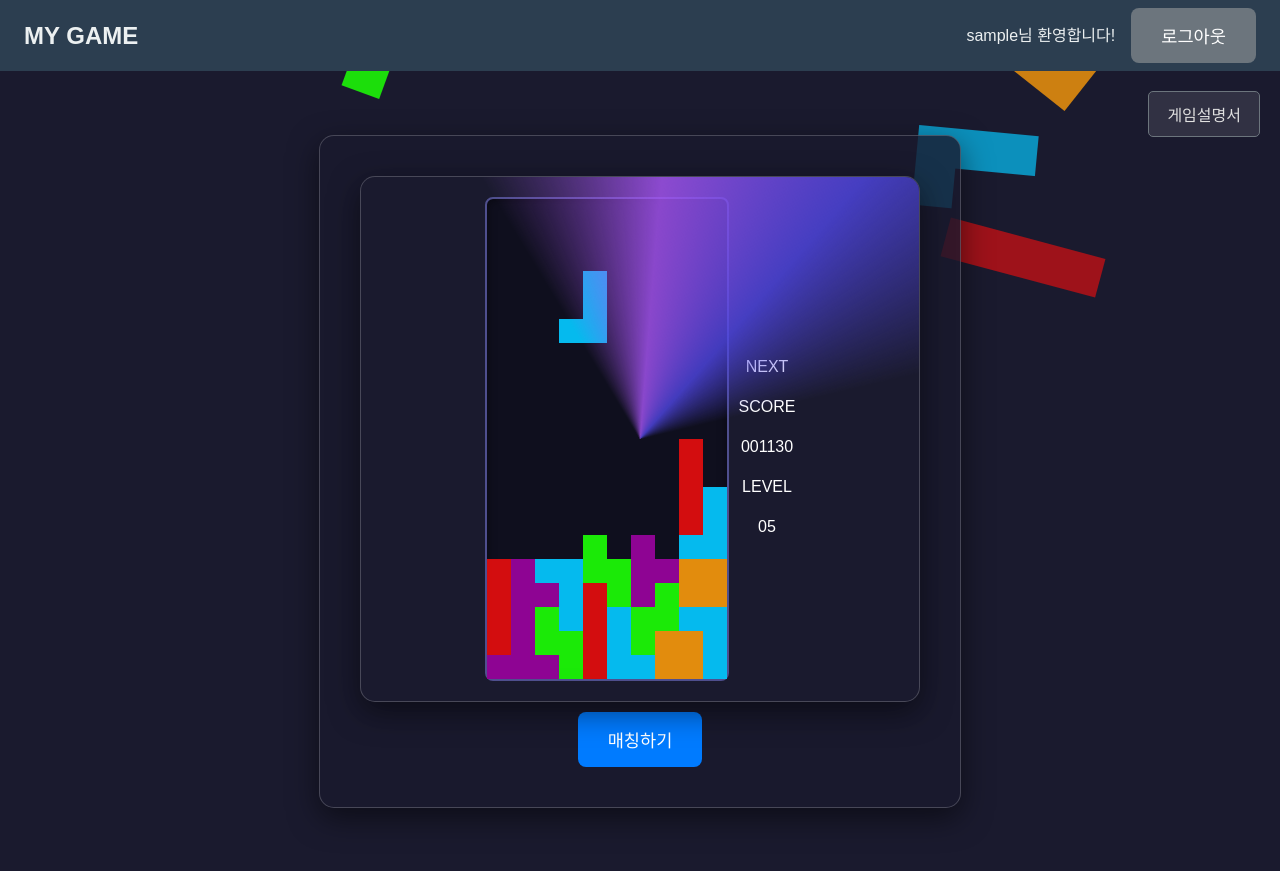
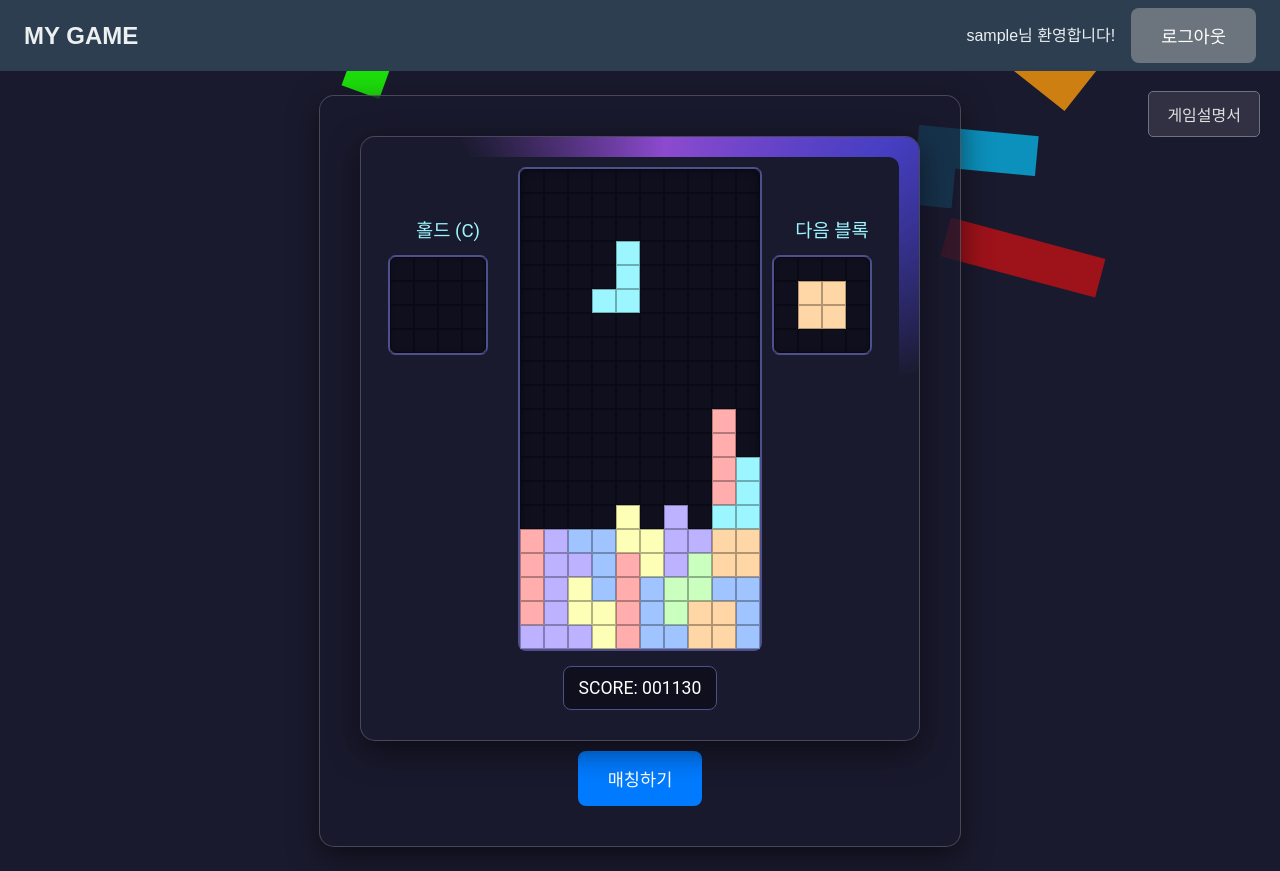
Before and after one commit to hm98112/cheat-key, a React (Vite) app in the folder src/front-end/: page /lobby in a window 1280 px wide. Built offline with nearby package versions, Linux system fonts and the light colour scheme; no server answers; sample sign-in values are in the browser's storage.

Commit message:
Frontend: Update CSS settings

```diff
--- a/src/front-end/src/components/TetrisPlayImage.jsx
+++ b/src/front-end/src/components/TetrisPlayImage.jsx
@@ -1,86 +1,94 @@
 import React from 'react';
 import './components.css'; // 스타일을 위한 CSS 파일
 
-// 각 블록의 색상 정의
-const COLORS = {
-  i: 'rgba(241, 13, 13, 0.871)', // I 도형 (빨강)
-  l: 'rgba(6, 193, 245, 0.967)',  // L 도형 (하늘색)
-  o: 'rgba(228, 142, 14, 0.992)', // 네모 도형 (주황)
-  t: 'rgb(142, 4, 147)',           // T 도형 (보라)
-  n: 'rgba(27, 242, 7, 0.964)',   // N 도형 (녹색)
-};
+// FIX: 실제 index.html 게임에서 사용하는 색상 배열 (null을 포함하여 1번부터 인덱싱)
+const GAME_COLORS = [null, '#FFADAD', '#FFD6A5', '#FDFFB6', '#CAFFBF', '#9BF6FF', '#A0C4FF', '#BDB2FF'];
 
-// 게임 보드의 상태를 나타내는 2D 배열
-// 0: 빈 칸, 1~5: 각 도형의 일부
+// FIX: 원래 제공해주신 보드 내 블록 모양(boardState)은 절대 변경하지 않았습니다.
 const boardState = [
   [0, 0, 0, 0, 0, 0, 0, 0, 0, 0],
   [0, 0, 0, 0, 0, 0, 0, 0, 0, 0],
   [0, 0, 0, 0, 0, 0, 0, 0, 0, 0],
-  [0, 0, 0, 0, 2, 0, 0, 0, 0, 0],
-  [0, 0, 0, 0, 2, 0, 0, 0, 0, 0],
-  [0, 0, 0, 2, 2, 0, 0, 0, 0, 0],
+  [0, 0, 0, 0, 5, 0, 0, 0, 0, 0],
+  [0, 0, 0, 0, 5, 0, 0, 0, 0, 0],
+  [0, 0, 0, 5, 5, 0, 0, 0, 0, 0],
   [0, 0, 0, 0, 0, 0, 0, 0, 0, 0],
   [0, 0, 0, 0, 0, 0, 0, 0, 0, 0],
   [0, 0, 0, 0, 0, 0, 0, 0, 0, 0],
   [0, 0, 0, 0, 0, 0, 0, 0, 0, 0],
   [0, 0, 0, 0, 0, 0, 0, 0, 1, 0],
   [0, 0, 0, 0, 0, 0, 0, 0, 1, 0],
-  [0, 0, 0, 0, 0, 0, 0, 0, 1, 2],
-  [0, 0, 0, 0, 0, 0, 0, 0, 1, 2],
-  [0, 0, 0, 0, 5, 0, 4, 0, 2, 2],
-  [1, 4, 2, 2, 5, 5, 4, 4, 3, 3],
-  [1, 4, 4, 2, 1, 5, 4, 5, 3, 3],
-  [1, 4, 5, 2, 1, 2, 5, 5, 2, 2],
-  [1, 4, 5, 5, 1, 2, 5, 3, 3, 2],
-  [4, 4, 4, 5, 1, 2, 2, 3, 3, 2],
+  [0, 0, 0, 0, 0, 0, 0, 0, 1, 5],
+  [0, 0, 0, 0, 0, 0, 0, 0, 1, 5],
+  [0, 0, 0, 0, 3, 0, 7, 0, 5, 5],
+  [1, 7, 6, 6, 3, 3, 7, 7, 2, 2],
+  [1, 7, 7, 6, 1, 3, 7, 4, 2, 2],
+  [1, 7, 3, 6, 1, 6, 4, 4, 6, 6],
+  [1, 7, 3, 3, 1, 6, 4, 2, 2, 6],
+  [7, 7, 7, 3, 1, 6, 6, 2, 2, 6],
 ];
 
-// 숫자에 해당하는 색상을 반환하는 헬퍼 함수
+// FIX: 다음 블록(T)을 4x4 그리드 중앙에 배치 (7번: 보라색)
+const nextBlockState = [
+  [0, 0, 0, 0, ],
+  [0, 2, 2, 0, ],
+  [0, 2, 2, 0, ],
+  [0, 0, 0, 0, ],
+];
+
+// FIX: 홀드 박스는 비어있도록 0으로만 채움
+const holdBlockState = [
+  [0, 0, 0, 0, ],
+  [0, 0, 0, 0, ],
+  [0, 0, 0, 0, ],
+  [0, 0, 0, 0, ],
+];
+
+// FIX: 실제 게임 색상 배열을 사용하도록 컬러 함수 수정
 const getColor = (value) => {
-  switch (value) {
-    case 1: return COLORS.i;
-    case 2: return COLORS.l;
-    case 3: return COLORS.o;
-    case 4: return COLORS.t;
-    case 5: return COLORS.n;
-    default: return 'transparent';
-  }
+  // boardState의 숫자(1~5)가 GAME_COLORS의 인덱스(1~7)에 맞게 매칭됩니다.
+  return value > 0 && value < GAME_COLORS.length ? GAME_COLORS[value] : 'transparent';
 };
+
+// 보드나 미리보기 캔버스를 렌더링하는 공통 함수
+const renderGrid = (data, className) => (
+  <div className={className}>
+    {data.flat().map((cell, index) => (
+      <div
+        key={index}
+        className={`${className}-cell`} // e.g., tetris-board-cell
+        style={{ backgroundColor: getColor(cell) }}
+      />
+    ))}
+  </div>
+);
+
 
 const TetrisPlayImage = () => {
   return (
     <div className="tetris-image-container">
-      {/* 게임 보드 */}
-      <div className="tetris-board">
-        {boardState.flat().map((cell, index) => (
-          <div
-            key={index}
-            className="tetris-cell"
-            style={{ backgroundColor: getColor(cell) }}
-          />
-        ))}
-      </div>
+      <div className="tetris-image-inner-content">
 
-      {/* 우측 정보 패널 */}
-      <div className="info-panel">
-        <div className="info-box next-box">
-          <p>NEXT</p>
-          <div className="next-shape">
-            {/* T 도형 예시 */}
-            <div className="cell" style={{ backgroundColor: COLORS.t, gridColumn: 2, gridRow: 1 }}/>
-            <div className="cell" style={{ backgroundColor: COLORS.t, gridColumn: 1, gridRow: 2 }}/>
-            <div className="cell" style={{ backgroundColor: COLORS.t, gridColumn: 2, gridRow: 2 }}/>
-            <div className="cell" style={{ backgroundColor: COLORS.t, gridColumn: 3, gridRow: 2 }}/>
-          </div>
+        {/* FIX: 왼쪽 홀드 박스 (비어 있음) */}
+        <div className="tetris-side-area">
+            <h3>홀드 (C)</h3>
+            {renderGrid(holdBlockState, "tetris-preview-canvas")}
         </div>
-        <div className="info-box">
-          <p>SCORE</p>
-          <span>001130</span>
+
+        {/* FIX: 중앙 게임 보드 */}
+        <div className="tetris-player-area">
+            {renderGrid(boardState, "tetris-board")}
+            <div className="tetris-info">
+              SCORE: <span>001130</span>
+            </div>
         </div>
-        <div className="info-box">
-          <p>LEVEL</p>
-          <span>05</span>
+
+        {/* FIX: 오른쪽 다음 블록 박스 (T 블록) */}
+        <div className="tetris-side-area">
+            <h3>다음 블록</h3>
+            {renderGrid(nextBlockState, "tetris-preview-canvas")}
         </div>
+
       </div>
     </div>
   );
```
